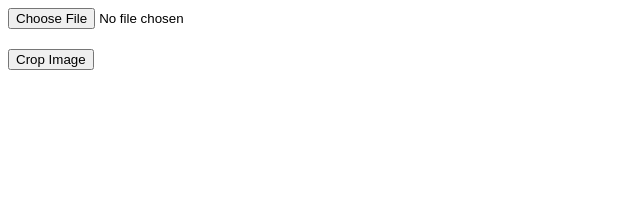
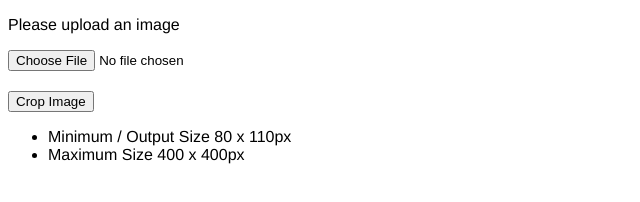
Before and after one commit to ashblue/fast-crop, a plain HTML site: page index.html in a window 1280 px wide. Shown: the whole page, without its empty margins (0-640 px from the left). Drawn offline with nearby package versions, Linux system fonts and the light colour scheme.

Commit message:
Added some basic UI to the demo

```diff
--- a/index.html
+++ b/index.html
@@ -5,9 +5,15 @@
     <link rel="stylesheet" type="text/css" href="style.css">
 </head>
 <body>
+    <p>Please upload an image</p>
     <input data-width="80" data-height="110" data-max-size="400" id="fast-crop" type="file">
 
     <button id="export">Crop Image</button>
+
+    <ul>
+        <li>Minimum / Output Size 80 x 110px</li>
+        <li>Maximum Size 400 x 400px</li>
+    </ul>
 
     <div id="crop-output"></div>
 
--- a/style.css
+++ b/style.css
@@ -1,3 +1,7 @@
+body {
+    font-family: helvetica, arial;
+}
+
 input {
     display: block;
     margin-bottom: 20px;
```
